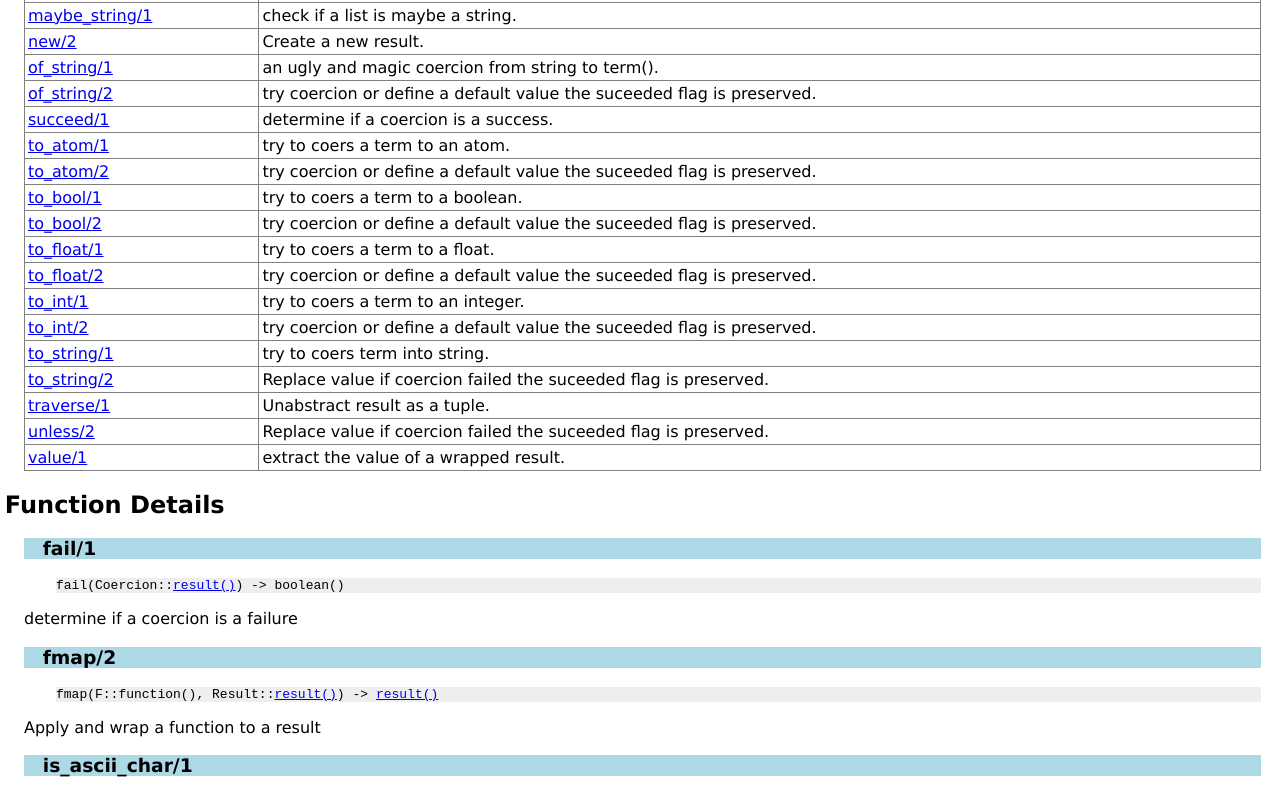
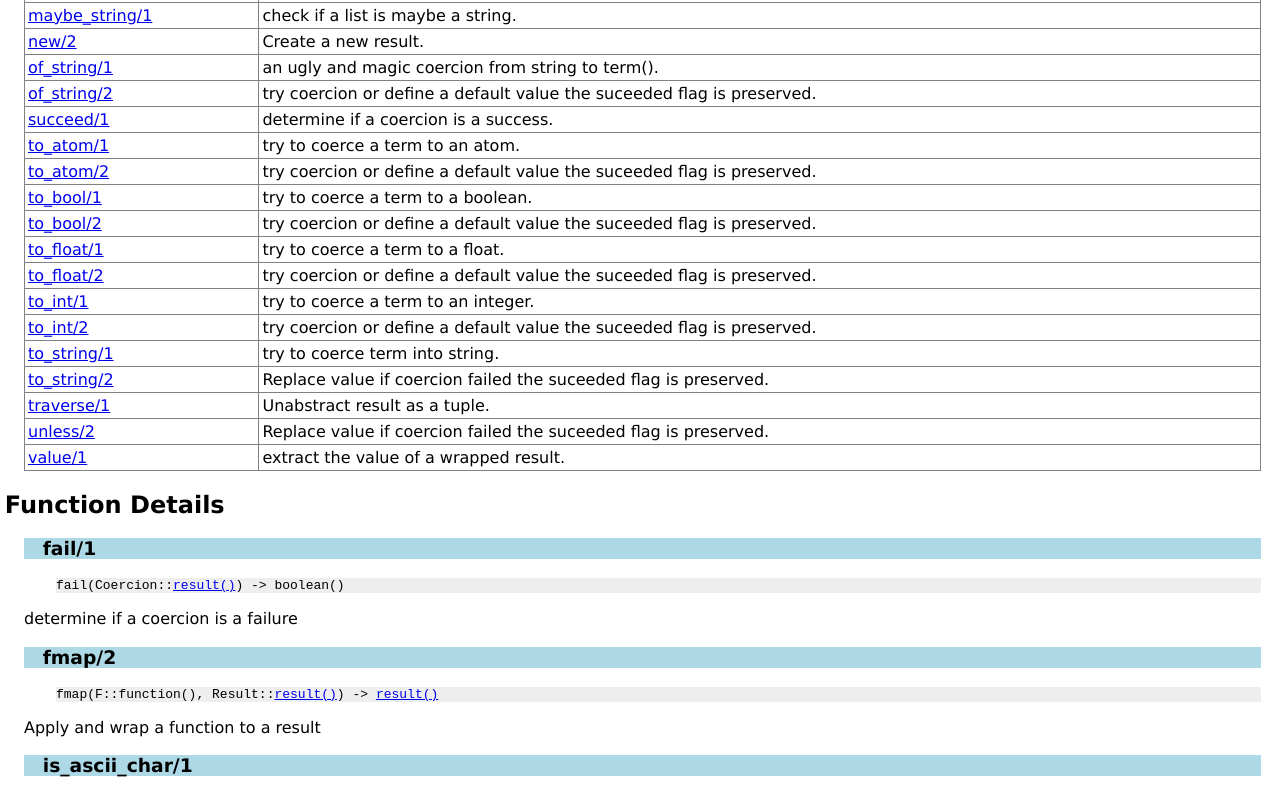
Before and after one commit to xvw/coers, a plain HTML site: page coers.html in a window 1280 px wide. Shown: the part 760-1553 px from the top of the page. Drawn offline with Linux system fonts and the light colour scheme.

Commit message:
regerenate doc

```diff
--- a/coers.html
+++ b/coers.html
@@ -33,16 +33,16 @@
 <tr><td valign="top"><a href="#of_string-1">of_string/1</a></td><td>an ugly and magic coercion from string to term().</td></tr>
 <tr><td valign="top"><a href="#of_string-2">of_string/2</a></td><td>try coercion or define a default value the suceeded flag is preserved.</td></tr>
 <tr><td valign="top"><a href="#succeed-1">succeed/1</a></td><td>determine if a coercion is a success.</td></tr>
-<tr><td valign="top"><a href="#to_atom-1">to_atom/1</a></td><td>try to coers a term to an atom.</td></tr>
+<tr><td valign="top"><a href="#to_atom-1">to_atom/1</a></td><td>try to coerce a term to an atom.</td></tr>
 <tr><td valign="top"><a href="#to_atom-2">to_atom/2</a></td><td>try coercion or define a default value the suceeded flag is preserved.</td></tr>
-<tr><td valign="top"><a href="#to_bool-1">to_bool/1</a></td><td>try to coers a term to a boolean.</td></tr>
+<tr><td valign="top"><a href="#to_bool-1">to_bool/1</a></td><td>try to coerce a term to a boolean.</td></tr>
 <tr><td valign="top"><a href="#to_bool-2">to_bool/2</a></td><td>try coercion or define a default value the suceeded flag is preserved.</td></tr>
-<tr><td valign="top"><a href="#to_float-1">to_float/1</a></td><td>try to coers a term to a float.</td></tr>
+<tr><td valign="top"><a href="#to_float-1">to_float/1</a></td><td>try to coerce a term to a float.</td></tr>
 <tr><td valign="top"><a href="#to_float-2">to_float/2</a></td><td>try coercion or define a default value the suceeded flag is preserved.</td></tr>
-<tr><td valign="top"><a href="#to_int-1">to_int/1</a></td><td>try to coers a term to an integer.</td></tr>
+<tr><td valign="top"><a href="#to_int-1">to_int/1</a></td><td>try to coerce a term to an integer.</td></tr>
 <tr><td valign="top"><a href="#to_int-2">to_int/2</a></td><td>try coercion or define a default value
        the suceeded flag is preserved.</td></tr>
-<tr><td valign="top"><a href="#to_string-1">to_string/1</a></td><td>try to coers term into string.</td></tr>
+<tr><td valign="top"><a href="#to_string-1">to_string/1</a></td><td>try to coerce term into string.</td></tr>
 <tr><td valign="top"><a href="#to_string-2">to_string/2</a></td><td>Replace value if coercion failed
        the suceeded flag is preserved.</td></tr>
 <tr><td valign="top"><a href="#traverse-1">traverse/1</a></td><td>Unabstract result as a tuple.</td></tr>
@@ -100,7 +100,7 @@
 <h3 class="function"><a name="to_atom-1">to_atom/1</a></h3>
 <div class="spec">
 <p><tt>to_atom(Obj::term()) -&gt; <a href="#type-result">result()</a></tt><br></p>
-</div><p>try to coers a term to an atom</p>
+</div><p>try to coerce a term to an atom</p>
 
 <h3 class="function"><a name="to_atom-2">to_atom/2</a></h3>
 <div class="spec">
@@ -110,7 +110,7 @@
 <h3 class="function"><a name="to_bool-1">to_bool/1</a></h3>
 <div class="spec">
 <p><tt>to_bool(Obj::term()) -&gt; boolean()</tt><br></p>
-</div><p>try to coers a term to a boolean</p>
+</div><p>try to coerce a term to a boolean</p>
 
 <h3 class="function"><a name="to_bool-2">to_bool/2</a></h3>
 <div class="spec">
@@ -120,7 +120,7 @@
 <h3 class="function"><a name="to_float-1">to_float/1</a></h3>
 <div class="spec">
 <p><tt>to_float(Obj::term()) -&gt; <a href="#type-result">result()</a></tt><br></p>
-</div><p>try to coers a term to a float</p>
+</div><p>try to coerce a term to a float</p>
 
 <h3 class="function"><a name="to_float-2">to_float/2</a></h3>
 <div class="spec">
@@ -130,7 +130,7 @@
 <h3 class="function"><a name="to_int-1">to_int/1</a></h3>
 <div class="spec">
 <p><tt>to_int(Obj::term()) -&gt; <a href="#type-result">result()</a></tt><br></p>
-</div><p>try to coers a term to an integer</p>
+</div><p>try to coerce a term to an integer</p>
 
 <h3 class="function"><a name="to_int-2">to_int/2</a></h3>
 <div class="spec">
@@ -141,7 +141,7 @@
 <h3 class="function"><a name="to_string-1">to_string/1</a></h3>
 <div class="spec">
 <p><tt>to_string(Term::any()) -&gt; string()</tt><br></p>
-</div><p>try to coers term into string</p>
+</div><p>try to coerce term into string</p>
 
 <h3 class="function"><a name="to_string-2">to_string/2</a></h3>
 <div class="spec">
@@ -166,6 +166,6 @@
 <hr>
 
 <div class="navbar"><a name="#navbar_bottom"></a><table width="100%" border="0" cellspacing="0" cellpadding="2" summary="navigation bar"><tr><td><a href="overview-summary.html" target="overviewFrame">Overview</a></td><td><a href="http://www.erlang.org/"><img src="erlang.png" align="right" border="0" alt="erlang logo"></a></td></tr></table></div>
-<p><i>Generated by EDoc, Jan 21 2017, 16:57:41.</i></p>
+<p><i>Generated by EDoc, Jan 21 2017, 17:00:08.</i></p>
 </body>
 </html>
```
Also changed, not shown: overview-summary.html (+1 -1 lines).
